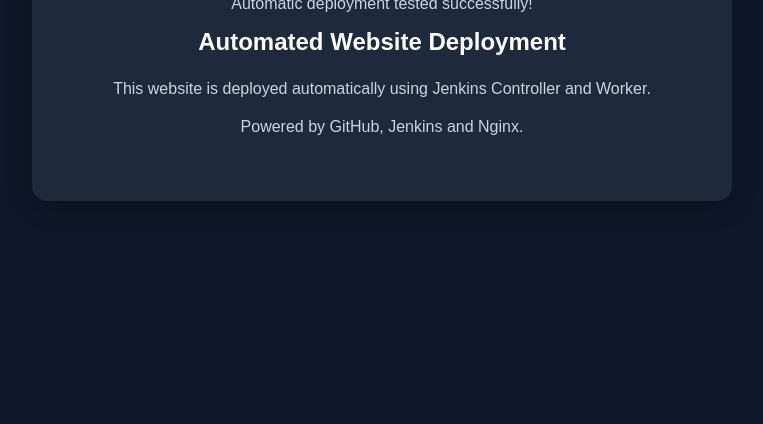
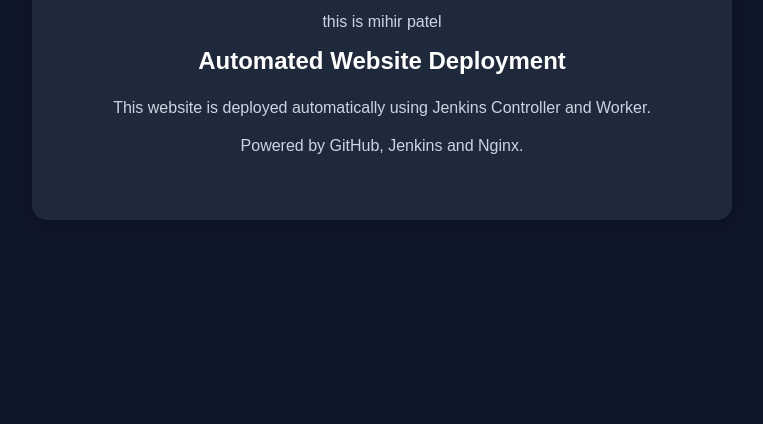
Before and after one commit to mihir-patel819/jenkins-distributed-cicd, a plain HTML site: page website/index.html in a window 1280 px wide. Shown: the part 376-800 px from the top of the page, without its empty margins (258-1021 px from the left). Drawn offline with Linux system fonts and the light colour scheme.

Commit message:
mihir patel

```diff
--- a/website/index.html
+++ b/website/index.html
@@ -8,6 +8,7 @@
     <div class="container">
         <h1>Jenkins Automated Deployment Successful!</h1>
         <p>Automatic deployment tested successfully!</p>
+        <p> this is mihir patel </p>
         <h2>Automated Website Deployment</h2>
         <p>This website is deployed automatically using Jenkins Controller and Worker.</p>
         <p>Powered by GitHub, Jenkins and Nginx.</p>
```
